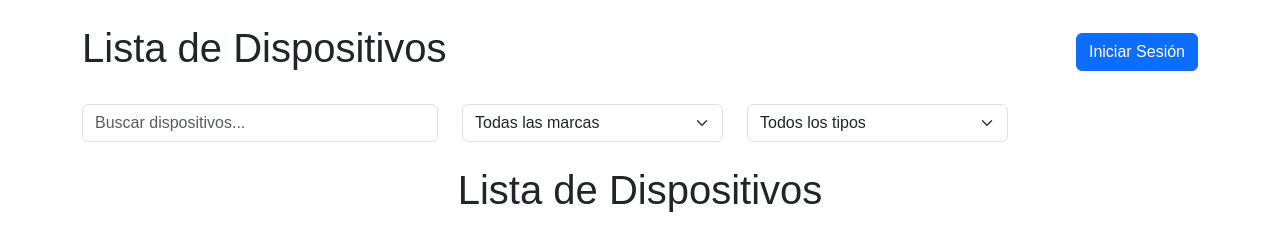
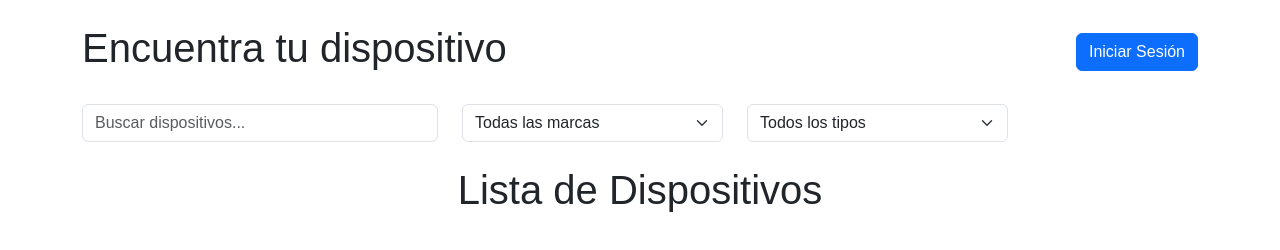
Before and after one commit to Faradayy7/front, a plain HTML site: page index.html in a window 1280 px wide. Drawn offline with nearby package versions, Linux system fonts and the light colour scheme; files that its build step writes are made by us from their sources; no server answers.

Commit message:
Update index.html

```diff
--- a/index.html
+++ b/index.html
@@ -4,7 +4,7 @@
 <head>
     <meta charset="UTF-8">
     <meta name="viewport" content="width=device-width, initial-scale=1.0">
-    <title>Lista de Dispositivos</title>
+    <title>Home</title>
     <link href="https://cdn.jsdelivr.net/npm/bootstrap@5.3.0/dist/css/bootstrap.min.css" rel="stylesheet">
     <link rel="stylesheet" href="assets/styles.css">
 </head>
@@ -12,7 +12,7 @@
 <body>
     <div class="container my-4">
         <div class="d-flex justify-content-between align-items-center mb-4">
-            <h1>Lista de Dispositivos</h1>
+            <h1>Encuentra tu dispositivo</h1>
             <a href="/frontend/login.html" class="btn btn-primary">Iniciar Sesión</a>
         </div>
 
```
